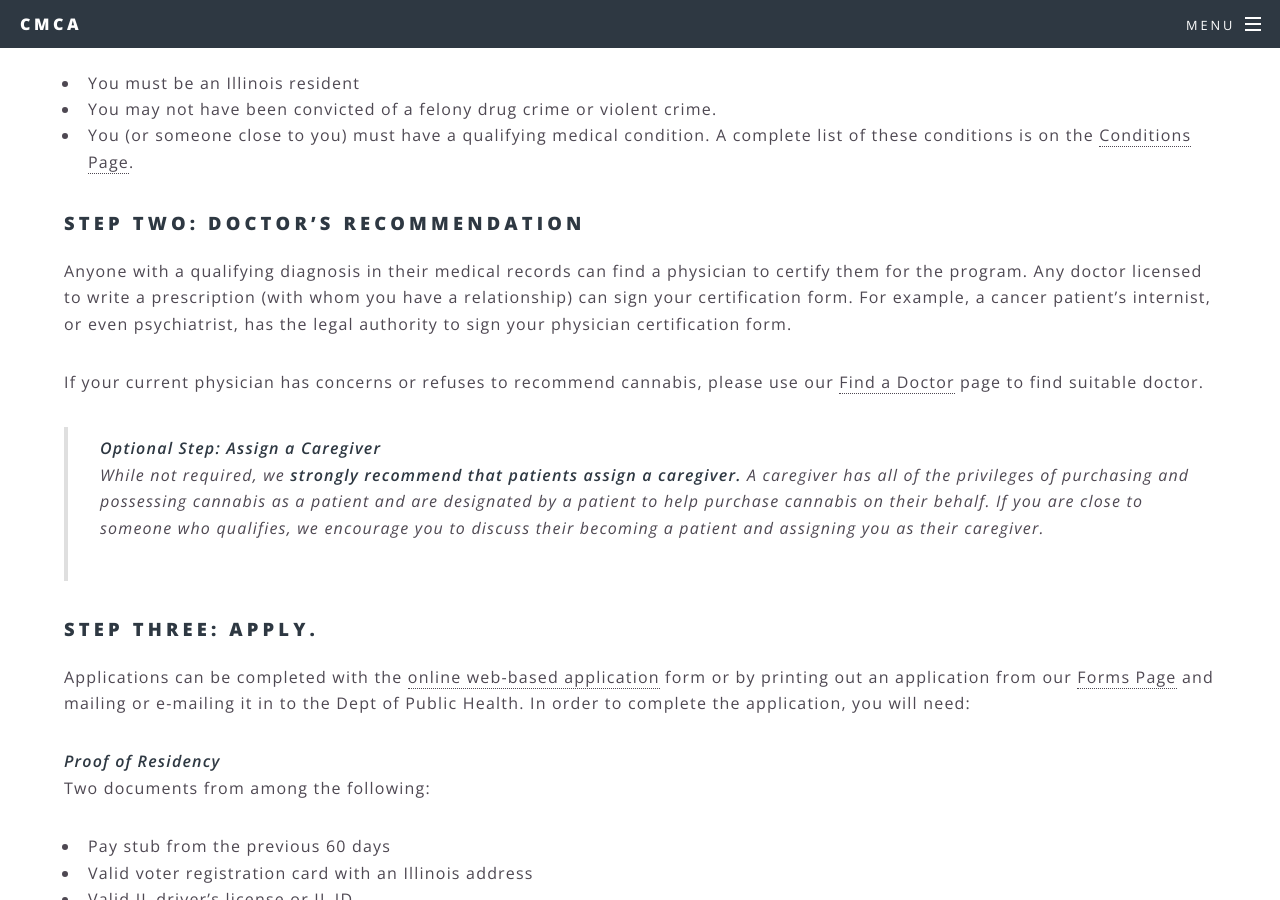
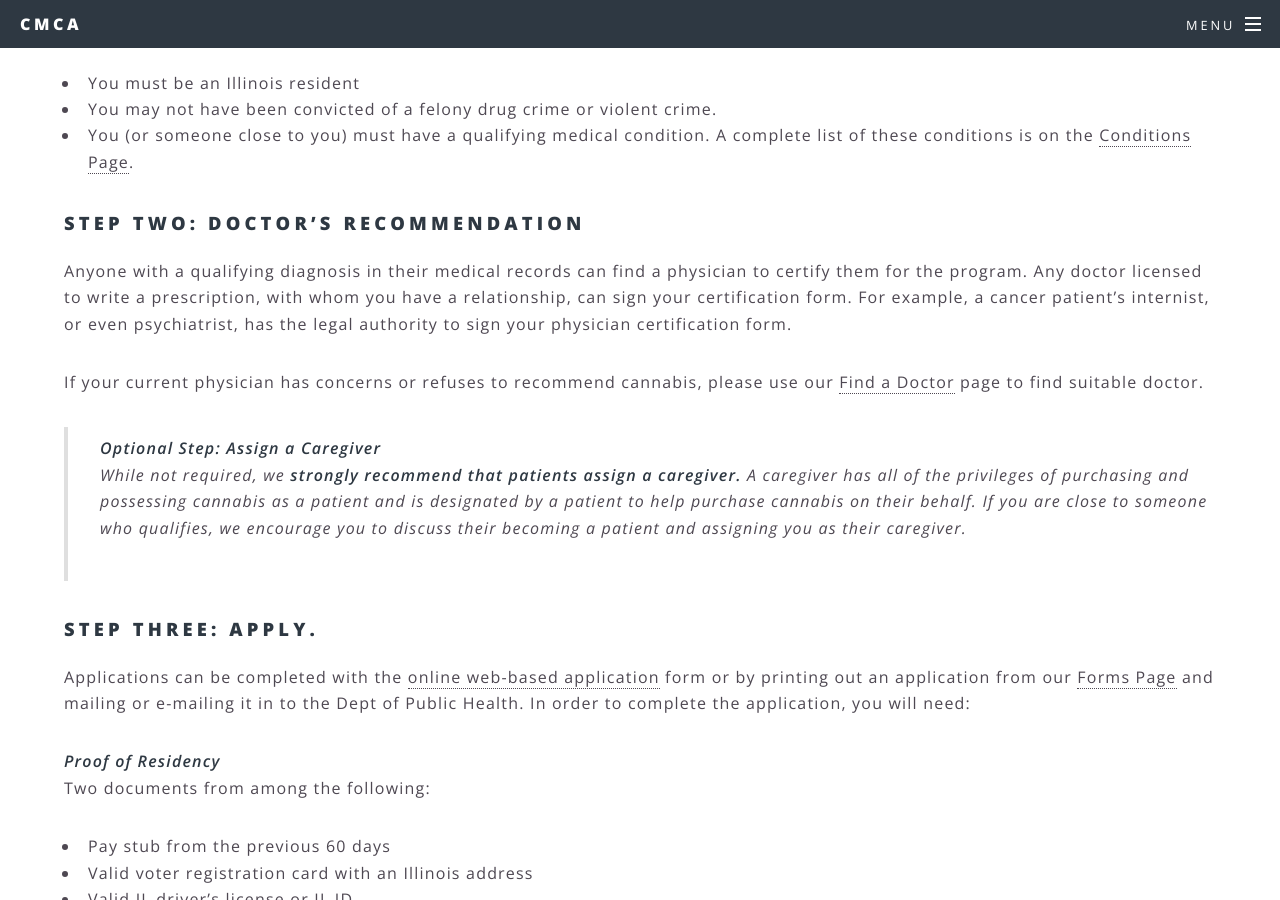
Before and after one commit to cloudzombie/CMCA, a Jekyll site: the page built from how-to-get-a-card.md, in a window 1280 px wide and 900 px high, scrolled down 641 px. Built offline with Jekyll 4.4.1, drawn with Linux system fonts in a browser that asks for light colours.

Commit message:
added content

```diff
--- a/how-to-get-a-card.md
+++ b/how-to-get-a-card.md
@@ -18,12 +18,12 @@ banner: images/AdobeStock_79408857_WM.jpeg
 * You (or someone close to you) must have a qualifying medical condition.  A complete list of these conditions is on the [Conditions Page]({{ site.github.url }}/conditions/){:target="_blank"}.
 
 ### Step Two: Doctor's recommendation
-Anyone with a qualifying diagnosis in their medical records can find a physician to certify them for the program. Any doctor licensed to write a prescription (with whom you have a relationship) can sign your certification form.  For example, a cancer patient's internist, or even psychiatrist, has the legal authority to sign your physician certification form.
+Anyone with a qualifying diagnosis in their medical records can find a physician to certify them for the program. Any doctor licensed to write a prescription, with whom you have a relationship, can sign your certification form.  For example, a cancer patient's internist, or even psychiatrist, has the legal authority to sign your physician certification form.
 
 If your current physician has concerns or refuses to recommend cannabis, please use our [Find a Doctor]({{ site.github.url }}/doctor){:target="_blank"} page to find suitable doctor.
 
 > **Optional Step: Assign a Caregiver**
-> While not required, we __strongly recommend that patients assign a caregiver.__  A caregiver has all of the privileges of purchasing and possessing cannabis as a patient and are designated by a patient to help purchase cannabis on their behalf. If you are close to someone who qualifies, we encourage you to discuss their becoming a patient and assigning you as their caregiver.
+> While not required, we __strongly recommend that patients assign a caregiver.__  A caregiver has all of the privileges of purchasing and possessing cannabis as a patient and is designated by a patient to help purchase cannabis on their behalf. If you are close to someone who qualifies, we encourage you to discuss their becoming a patient and assigning you as their caregiver.
 
 ### Step Three: Apply.
 Applications can be completed with the [online web-based application](http://www.dph.illinois.gov/topics-services/prevention-wellness/medical-cannabis/medical-cannabis-registry-application){:target="_blank"} form or by printing out an application from our [Forms Page](/forms){:target="_blank"} and mailing or e-mailing it in to the Dept of Public Health.  In order to complete the application, you will need:
--- a/index.html
+++ b/index.html
@@ -29,7 +29,7 @@ banner: images/banner1.png
 				<li/>Assist with the application process </li>
 				<li/>Connect patients with dispensaries</li>
 				<li/>Be a clearinghouse of information</li>
-				<li/>Provide information to state elected and regulatory officials.</li>
+				<li/>Provide information to state elected and regulatory officials</li>
 			</ul>
 			<a href="{{ site.github.url }}/about-us" class="button special">Contact Us</a></li>
 		</header>
@@ -42,7 +42,7 @@ banner: images/banner1.png
 		<div class="image"><img src="images/pic01.jpg" alt="" /></div><a href="{{ site.github.url }}/find">
 		<div class="content">
 			<h2>Find a Chicago Dispensary</h2>
-			<p>Stop in or call any Dispensary for more information.</p>
+			<p>Stop in or call any Dispensary for more information</p>
 		</a>
 		</div>
 	</section>
```
Also changed, not shown: forms.md (+5 -5 lines).
